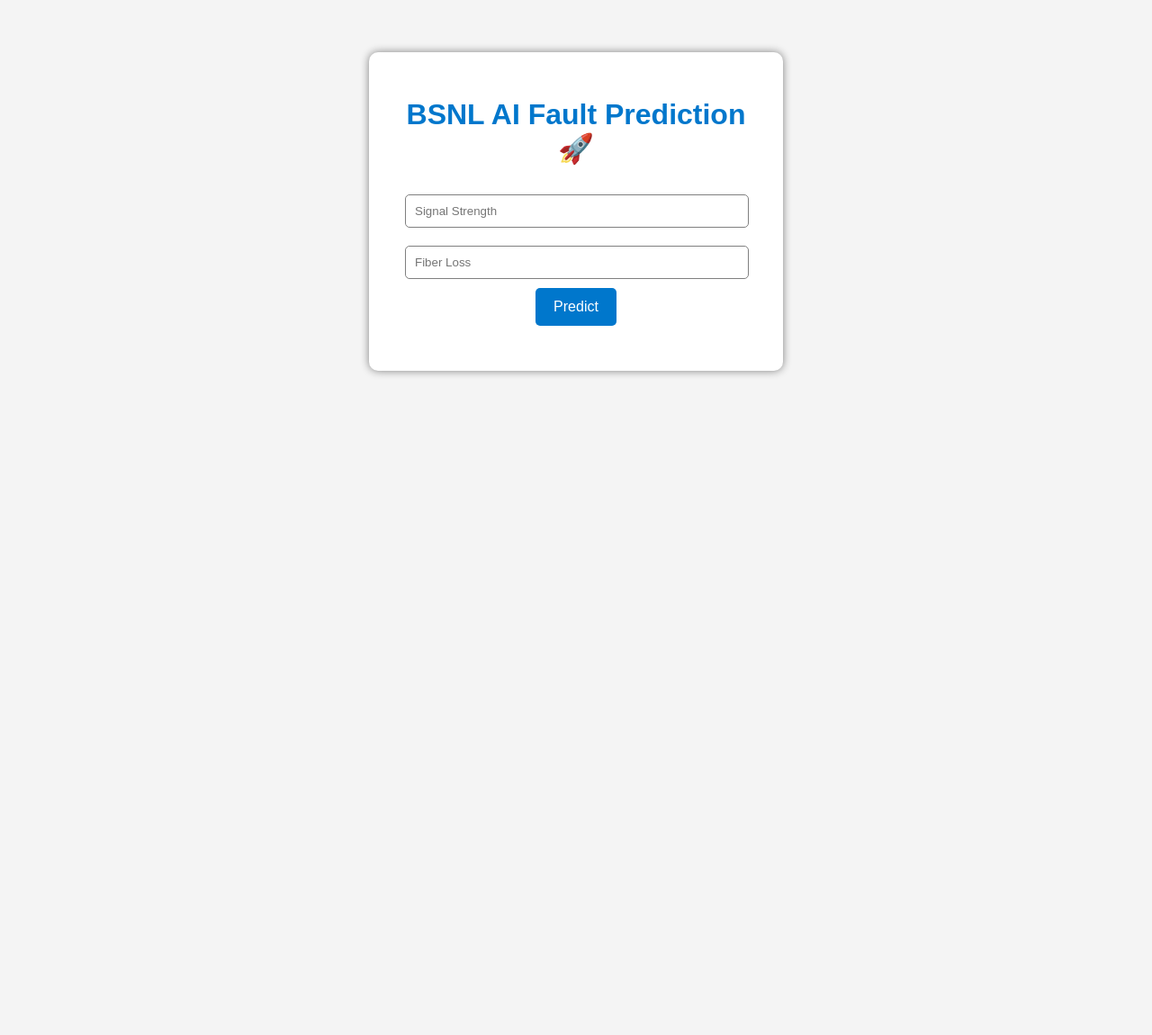
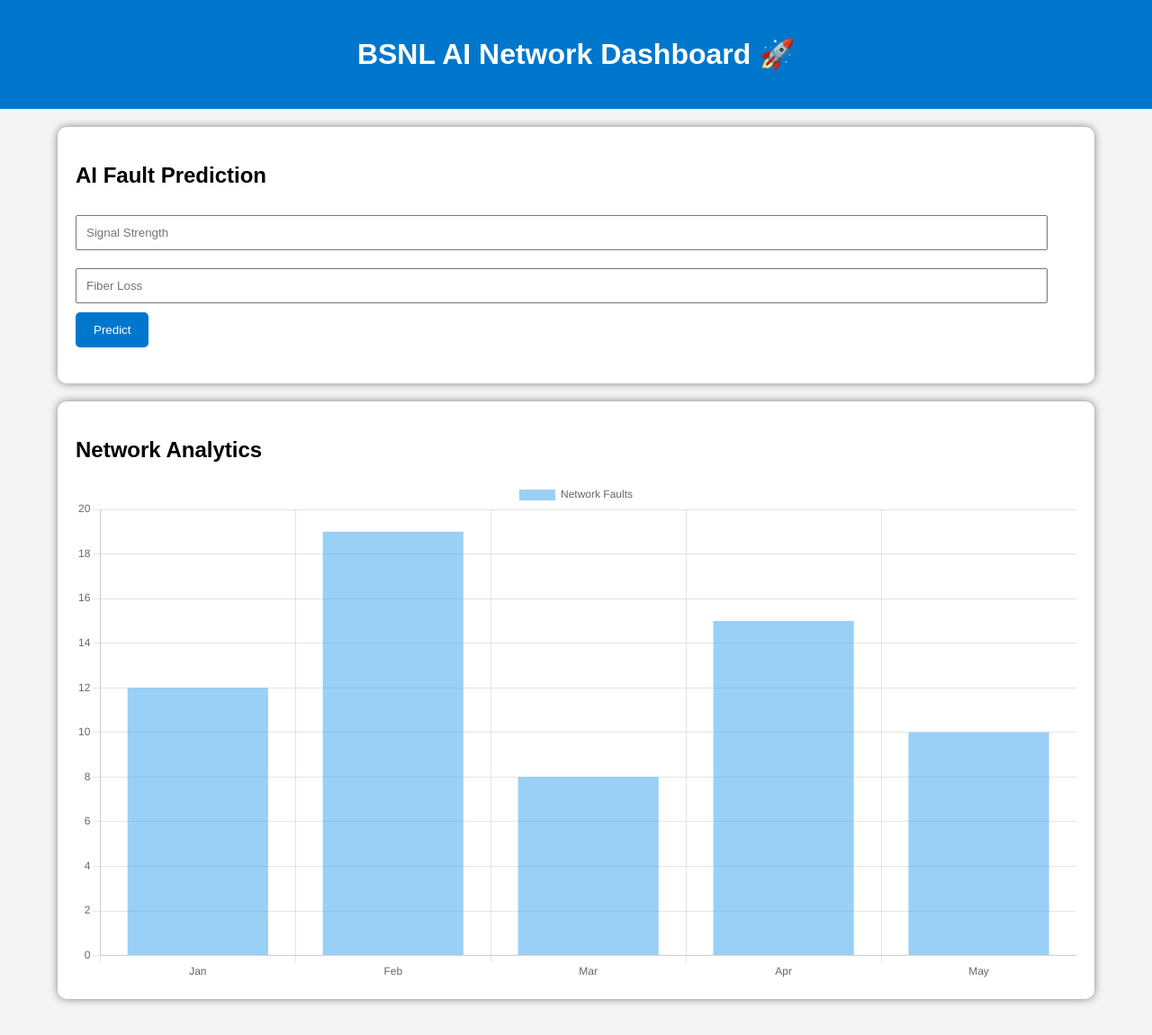
Before and after one commit to enggbikash15/bsnl-fault-prediction, a Flask app: page / in a window 1280 px wide. Shown: the whole page at 90% size. Before the commit the page ends 418 px from the top, so only its background shows below. Run offline with Flask 3, Linux system fonts and the light colour scheme.

Commit message:
Update title and layout for BSNL AI Dashboard

```diff
--- a/templates/index.html
+++ b/templates/index.html
@@ -1,36 +1,45 @@
 <!DOCTYPE html>
 <html>
 <head>
-    <title>BSNL AI Fault Prediction</title>
+
+    <title>BSNL AI Dashboard</title>
+
+    <script src="https://cdn.jsdelivr.net/npm/chart.js"></script>
 
     <style>
 
         body{
-            font-family: Arial;
+            font-family:Arial;
             background:#f4f4f4;
+            margin:0;
+            padding:0;
+        }
+
+        .header{
+            background:#0077cc;
+            color:white;
+            padding:20px;
             text-align:center;
-            padding-top:50px;
         }
 
         .container{
-            width:400px;
+            width:90%;
+            margin:auto;
+            padding:20px;
+        }
+
+        .card{
             background:white;
-            padding:30px;
-            margin:auto;
+            padding:20px;
             border-radius:10px;
             box-shadow:0px 0px 10px gray;
-        }
-
-        h1{
-            color:#0077cc;
+            margin-bottom:20px;
         }
 
         input{
-            width:90%;
+            width:95%;
             padding:10px;
-            margin:10px;
-            border:1px solid gray;
-            border-radius:5px;
+            margin:10px 0;
         }
 
         button{
@@ -38,13 +47,8 @@
             color:white;
             border:none;
             padding:12px 20px;
+            cursor:pointer;
             border-radius:5px;
-            cursor:pointer;
-            font-size:16px;
-        }
-
-        button:hover{
-            background:#005fa3;
         }
 
         #result{
@@ -53,23 +57,43 @@
             color:green;
         }
 
+        canvas{
+            margin-top:20px;
+        }
+
     </style>
 
 </head>
 
 <body>
 
+<div class="header">
+    <h1>BSNL AI Network Dashboard 🚀</h1>
+</div>
+
 <div class="container">
 
-    <h1>BSNL AI Fault Prediction 🚀</h1>
+    <div class="card">
 
-    <input type="number" id="signal" placeholder="Signal Strength">
+        <h2>AI Fault Prediction</h2>
 
-    <input type="number" step="0.1" id="fiber" placeholder="Fiber Loss">
+        <input type="number" id="signal" placeholder="Signal Strength">
 
-    <button onclick="predictFault()">Predict</button>
+        <input type="number" step="0.1" id="fiber" placeholder="Fiber Loss">
 
-    <div id="result"></div>
+        <button onclick="predictFault()">Predict</button>
+
+        <div id="result"></div>
+
+    </div>
+
+    <div class="card">
+
+        <h2>Network Analytics</h2>
+
+        <canvas id="myChart"></canvas>
+
+    </div>
 
 </div>
 
@@ -101,6 +125,19 @@ async function predictFault(){
         "Prediction: " + data.prediction;
 }
 
+const ctx = document.getElementById('myChart');
+
+new Chart(ctx, {
+    type: 'bar',
+    data: {
+        labels: ['Jan', 'Feb', 'Mar', 'Apr', 'May'],
+        datasets: [{
+            label: 'Network Faults',
+            data: [12, 19, 8, 15, 10]
+        }]
+    }
+});
+
 </script>
 
 </body>
```
